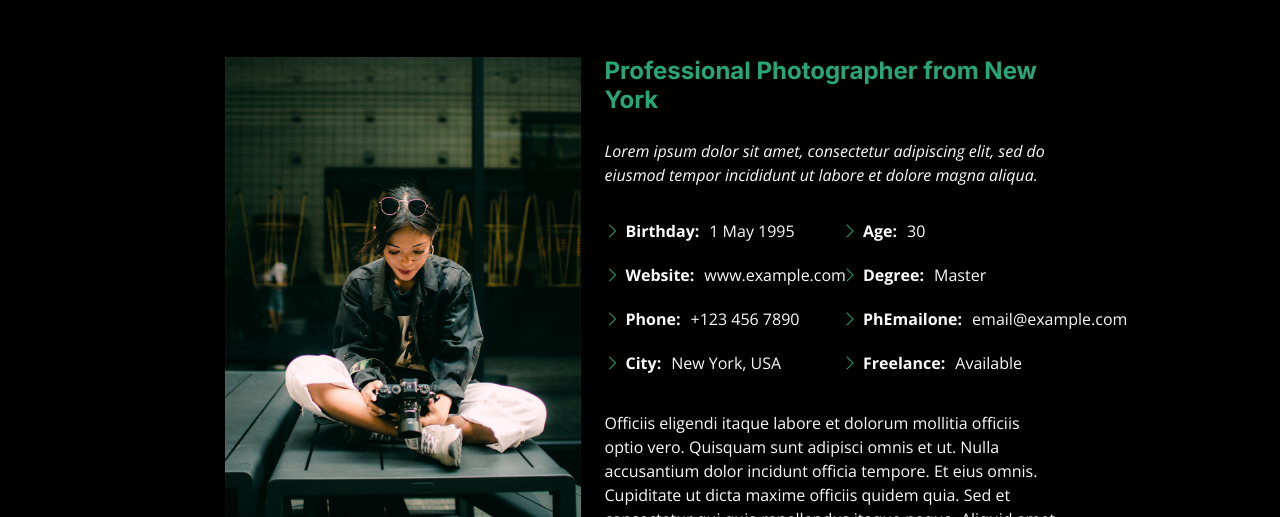
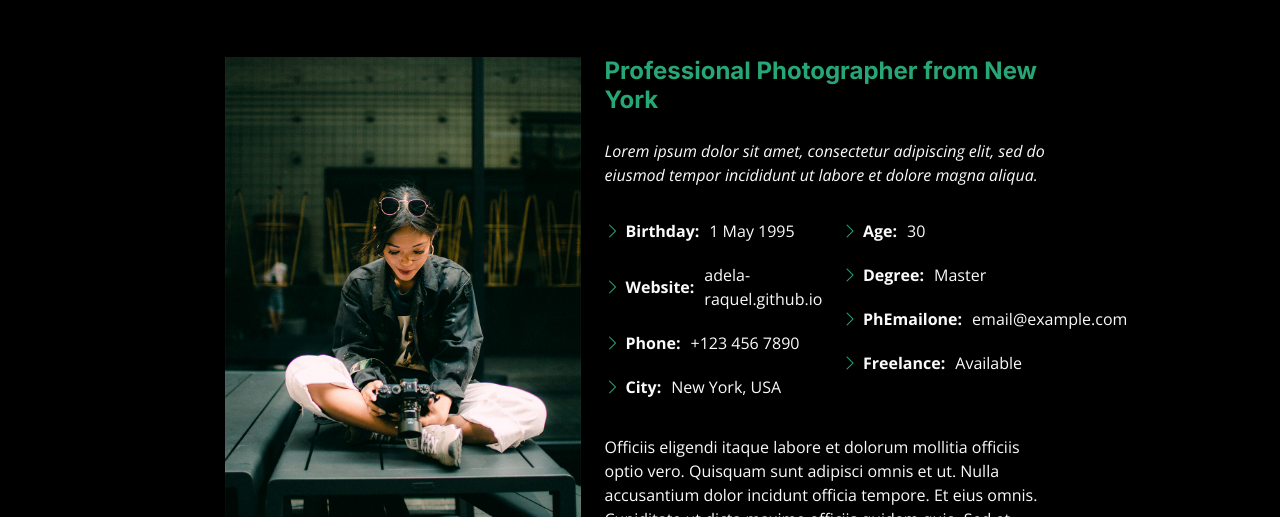
Before and after one commit to adela-raquel/adela-raquel.github.io, a plain HTML site: page index.html in a window 1280 px wide. Shown: the part 283-800 px from the top of the page. Drawn offline with nearby package versions, Linux system fonts and the light colour scheme.

Commit message:
changed website link

```diff
--- a/index.html
+++ b/index.html
@@ -103,7 +103,7 @@
               <div class="col-lg-6">
                 <ul>
                   <li><i class="bi bi-chevron-right"></i> <strong>Birthday:</strong> <span>1 May 1995</span></li>
-                  <li><i class="bi bi-chevron-right"></i> <strong>Website:</strong> <span>www.example.com</span></li>
+                  <li><i class="bi bi-chevron-right"></i> <strong>Website:</strong> <span>adela-raquel.github.io</span></li>
                   <li><i class="bi bi-chevron-right"></i> <strong>Phone:</strong> <span>+123 456 7890</span></li>
                   <li><i class="bi bi-chevron-right"></i> <strong>City:</strong> <span>New York, USA</span></li>
                 </ul>
```
